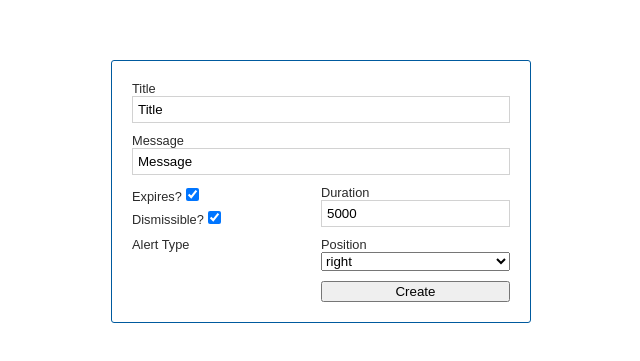
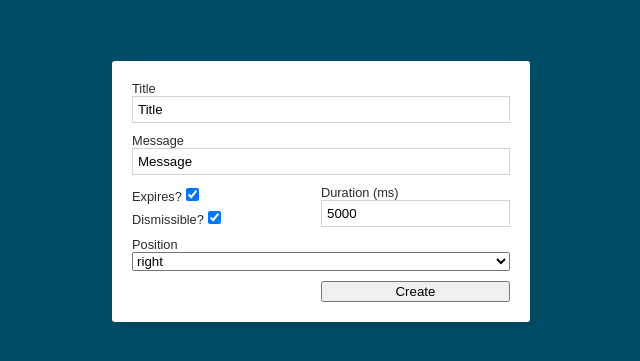
Before and after one commit to akeamwoods/SagaAlert, a React (Create React App) app: page / in a window 1280 px wide. Shown: the part 209-570 px from the top of the page, without its empty margins (319-959 px from the left). Built offline with nearby package versions, Linux system fonts and the light colour scheme; what typesafe-actions would draw is missing.

Commit message:
finished

```diff
--- a/src/components/alert/index.tsx
+++ b/src/components/alert/index.tsx
@@ -1,5 +1,5 @@
 import React from "react";
-import { FaTimesCircle, FaTrash } from "react-icons/fa";
+import { FaTimesCircle, FaExclamationTriangle } from "react-icons/fa";
 import { NotificationWrapper } from "./style";
 
 export const Notification: React.FC<{
@@ -16,7 +16,7 @@ export const Notification: React.FC<{
           <FaTimesCircle size="16" />
         </button>
       ) : null}
-      <FaTrash size="16" />
+      <FaExclamationTriangle size="16" />
       <div
         style={{ display: "flex", flexDirection: "column", marginLeft: "15px" }}
       >
--- a/src/components/alert/style.tsx
+++ b/src/components/alert/style.tsx
@@ -1,24 +1,20 @@
 import styled from "styled-components";
 import { animated } from "react-spring";
 
-export const AlertBoxLeft = styled.div`
+const AlertBox = styled.div`
   position: absolute;
   top: 0;
-  left: 0;
   padding: 0;
   display: flex;
   flex-direction: column;
   align-items: flex-start;
 `;
 
-export const AlertBoxRight = styled.div`
-  position: absolute;
-  top: 0;
+export const AlertBoxLeft = styled(AlertBox)`
+  left: 0;
+`;
+export const AlertBoxRight = styled(AlertBox)`
   right: 0;
-  padding: 0;
-  display: flex;
-  flex-direction: column;
-  align-items: flex-start;
 `;
 
 export const NotificationWrapper = styled(animated.div)`
@@ -57,6 +53,6 @@ export const NotificationWrapper = styled(animated.div)`
     height: 100%;
     border-top-left-radius: 4px;
     border-bottom-left-radius: 4px;
-    background-color: #1d72f3;
+    background-color: rgb(0, 140, 186);
   }
 `;
--- a/src/index.tsx
+++ b/src/index.tsx
@@ -86,7 +86,7 @@ function App() {
             </span>
           </span>
           <span className="fourth">
-            <label>Duration</label>
+            <label>Duration (ms)</label>
             <input
               disabled={!durationAllowed}
               value={duration}
@@ -95,17 +95,6 @@ function App() {
             ></input>
           </span>
           <span className="fifth">
-            <label>Alert Type</label>
-            {/* <select
-              value={alertTypes[typeIndex]}
-              onChange={e => setAlertIndex(e.target.selectedIndex)}
-            >
-              {positions.map(key => (
-                <option value={key}>{AlertPosition[key as any]}</option>
-              ))}
-            </select> */}
-          </span>
-          <span className="sixth">
             <label>Position</label>
             <select
               value={positions[position]}
@@ -117,7 +106,7 @@ function App() {
             </select>
           </span>
           {!durationAllowed && !dismissible && (
-            <span className="seventh">
+            <span className="sixth">
               <p>Expires or Dismissible must be allowed.</p>
             </span>
           )}
--- a/src/style.css
+++ b/src/style.css
@@ -9,4 +9,5 @@ body,
 body {
   font-family: Arial, Helvetica, sans-serif;
   font-size: 0.8em;
+  background: rgb(0, 77, 103);
 }
--- a/src/style.tsx
+++ b/src/style.tsx
@@ -13,11 +13,11 @@ export const Form = styled.form`
   display: grid;
   grid-template-columns: 1fr 1fr;
   grid-row-gap: 10px;
-  background: rgb(255, 255, 255, 0.5);
-  backdrop-filter: blur(5px);
+  background: rgb(255, 255, 255, 1);
+  box-shadow: 1px 7px 14px -5px rgba(0, 0, 0, 0.2);
   border-radius: 3px;
   color: rgba(42, 42, 42, 1);
-  border: 1px solid rgba(0, 90, 158, 1);
+
   input {
     padding: 5px;
     border: rgba(210, 210, 210, 1) solid 1px;
@@ -49,14 +49,10 @@ export const Form = styled.form`
     grid-row: 3;
   }
   .fifth {
-    grid-column: 1/2;
+    grid-column: 1/3;
     grid-row: 4;
   }
   .sixth {
-    grid-column: 2/3;
-    grid-row: 4;
-  }
-  .seventh {
     grid-column: 1/3;
     grid-row: 5;
     color: red;
```
